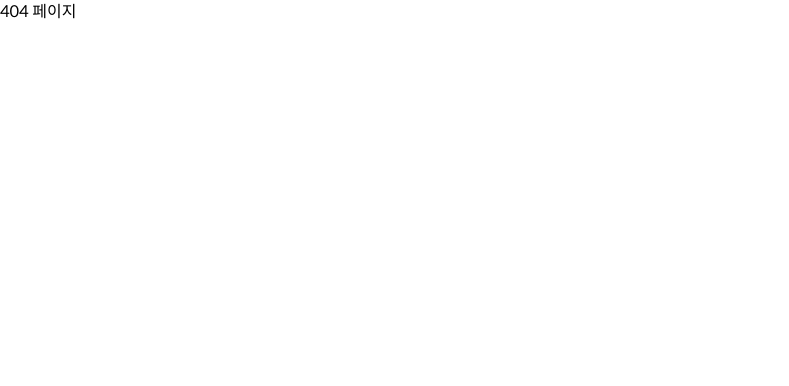
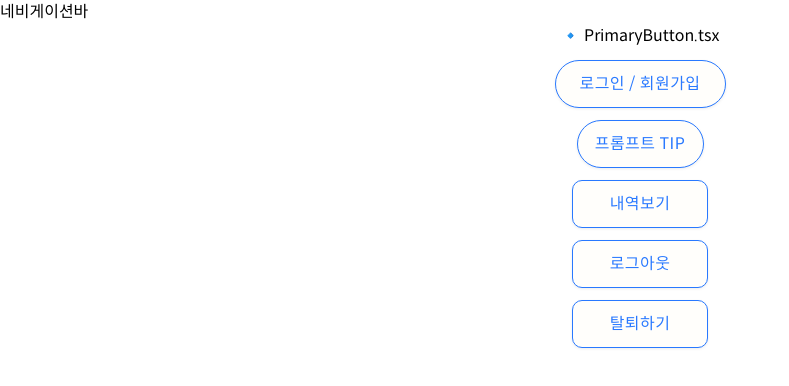
Before and after one commit to PromptPlace/PromtPlace-FE, a React (Vite) app: page /test in a window 1280 px wide. Before the commit this address had no page. Shown: the top 386 px of the page, without its empty margins (0-789 px from the left). Built offline with nearby package versions, Linux system fonts and the light colour scheme.

Commit message:
✨ Feat: PrimaryButton 구현 (#3)

```diff
--- /dev/null
+++ b/src/components/Button/PrimaryButton.tsx
@@ -0,0 +1,52 @@
+/**
+ * 가장 기본적으로 사용되는 버튼 컴포넌트입니다.
+ * 로그인 / 회원가입, 프롬프트 TIP, 내역보기, 로그아웃, 탈퇴하기 버튼에 사용됩니다.
+ *
+ * @param {string} text -- 버튼 내용
+ * @param {ButtonType} buttonType - 버튼 종류
+ * 로그인 / 회원가입 버튼은 buttonType="login"
+ * 프롬프트 TIP 버튼은 buttonType="tip"
+ * 내역보기, 로그아웃, 탈퇴하기 버튼은 buttonType="square" 입니다.
+ * @param {function} onClick -- 버튼 클릭 시 실행될 함수
+ * @param {string} type -- 버튼 타입, 기본 타입은 button이며 필요에 따라 타입을 지정할 수 있습니다.
+ *
+ * @example
+ * <PrimaryButton
+ *    buttonType="login"
+ *    text="로그인 / 회원가입"
+ *    onClick={() => alert('로그인 / 회원가입 버튼')}
+ *    type="button"
+ * />
+ *
+ * @author 김진효
+ * **/
+
+interface PrimaryButtonInterface {
+  buttonType: ButtonType;
+  text: string;
+  onClick: () => void;
+  type?: 'button' | 'submit';
+}
+
+const primaryButtonTheme = {
+  buttonType: {
+    login: 'rounded-[40px] max-w-[171px]',
+    tip: 'rounded-[40px] max-w-[127px]',
+    square: 'rounded-[10px] max-w-[136px]',
+  },
+};
+
+type ButtonType = keyof typeof primaryButtonTheme.buttonType;
+
+const PrimaryButton = ({ buttonType, text, onClick, type = 'button' }: PrimaryButtonInterface) => {
+  return (
+    <button
+      onClick={onClick}
+      type={type}
+      className={`py-[10px] border border-primary hover:border-primary-hover active:border-primary-pressed flex items-center justify-center text-primary hover:text-primary-hover active:text-primary-pressed shadow-button hover:shadow-button-hover w-full bg-white active:bg-secondary transition-colors ease-in-out duration-300 text-base font-normal leading-[26px] tracking-[0.46px] ${primaryButtonTheme.buttonType[buttonType]}`}>
+      {text}
+    </button>
+  );
+};
+
+export default PrimaryButton;
--- a/src/context/AuthContext.tsx
+++ b/src/context/AuthContext.tsx
@@ -1,5 +1,5 @@
-import { LOCAL_STORAGE_KEY } from '@/constants/key';
-import { useLocalStorage } from '@/hooks/useLocalStorage';
+import { LOCAL_STORAGE_KEY } from '@constants/key';
+import { useLocalStorage } from '@hooks/useLocalStorage';
 import { createContext, useContext, useState, type PropsWithChildren } from 'react';
 
 /**
--- a/src/index.css
+++ b/src/index.css
@@ -45,7 +45,7 @@
   --color-primary-hover: #1565d8;
   --color-primary-pressed: #0d47a1;
   --color-primary-blue: #55bbff;
-  --color-secondary: #e3eeff;
+  --color-secondary: #f0f7ff;
   --color-secondary-pressed: #c9e2ff;
   --color-white: #fffefb;
   --color-text-on-white: #121212;
--- /dev/null
+++ b/src/pages/TestPage.tsx
@@ -0,0 +1,21 @@
+import PrimaryButton from '@components/Button/PrimaryButton';
+
+const TestPage = () => {
+  return (
+    <div className="flex flex-col gap-3 items-center">
+      <h3>🔹 PrimaryButton.tsx</h3>
+      <PrimaryButton
+        buttonType="login"
+        text="로그인 / 회원가입"
+        onClick={() => alert('로그인 / 회원가입 버튼')}
+        type="button"
+      />
+      <PrimaryButton buttonType="tip" text="프롬프트 TIP" onClick={() => {}} />
+      <PrimaryButton buttonType="square" text="내역보기" onClick={() => {}} />
+      <PrimaryButton buttonType="square" text="로그아웃" onClick={() => {}} />
+      <PrimaryButton buttonType="square" text="탈퇴하기" onClick={() => {}} />
+    </div>
+  );
+};
+
+export default TestPage;
--- a/src/routes/pageRoutes.tsx
+++ b/src/routes/pageRoutes.tsx
@@ -2,6 +2,7 @@ import { createBrowserRouter, type RouteObject } from 'react-router-dom';
 import { lazyRoutes } from './routes';
 import HomeLayout from '@/layouts/HomeLayout';
 import ProtectedLayout from '@/layouts/ProtectedLayout';
+import TestPage from '@/pages/TestPage';
 
 export const publicRoutes: RouteObject[] = [
   {
@@ -17,6 +18,7 @@ export const publicRoutes: RouteObject[] = [
       { path: 'guide/notice', element: <lazyRoutes.PromptGuidePage type="notice" /> },
       { path: 'guide/notice/:id', element: <lazyRoutes.PromptGuideDetailPage type="notice" /> },
       { path: 'profile/:id', element: <lazyRoutes.ProfilePage /> },
+      { path: '/test', element: <TestPage /> },
     ],
   },
 ];
```
